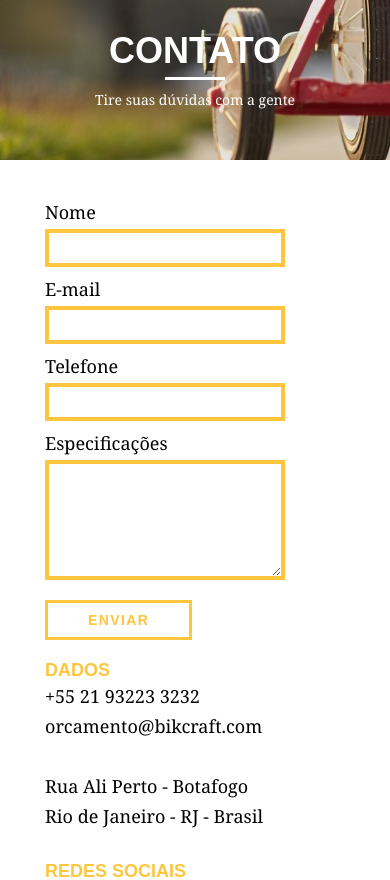
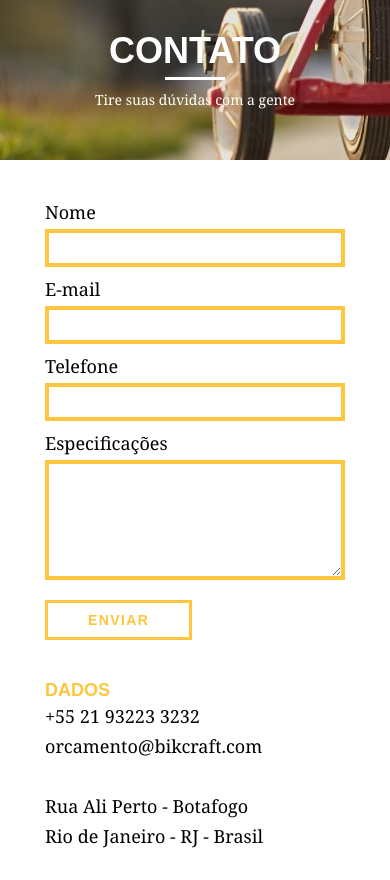
Before and after one commit to jgdj01/origamid-cursos, a PHP site: page /contato.html in a window 390 px wide. Shown: the part 232-1112 px from the top of the page. Run offline with PHP 8.4, Linux system fonts and the light colour scheme.

Commit message:
Bikcraft - Responsivo (Portfólio e Contato)

```diff
--- a/web-design-completo/css/responsivo.css
+++ b/web-design-completo/css/responsivo.css
@@ -158,6 +158,12 @@
 		padding-right: 0px;
 	}
 
+	/* Contato */
+
+	.contato_form {
+		padding-right: 0px;
+		margin-bottom: 40px;
+	}
 }
 
 /* Final do estilo para smartphones */
```
